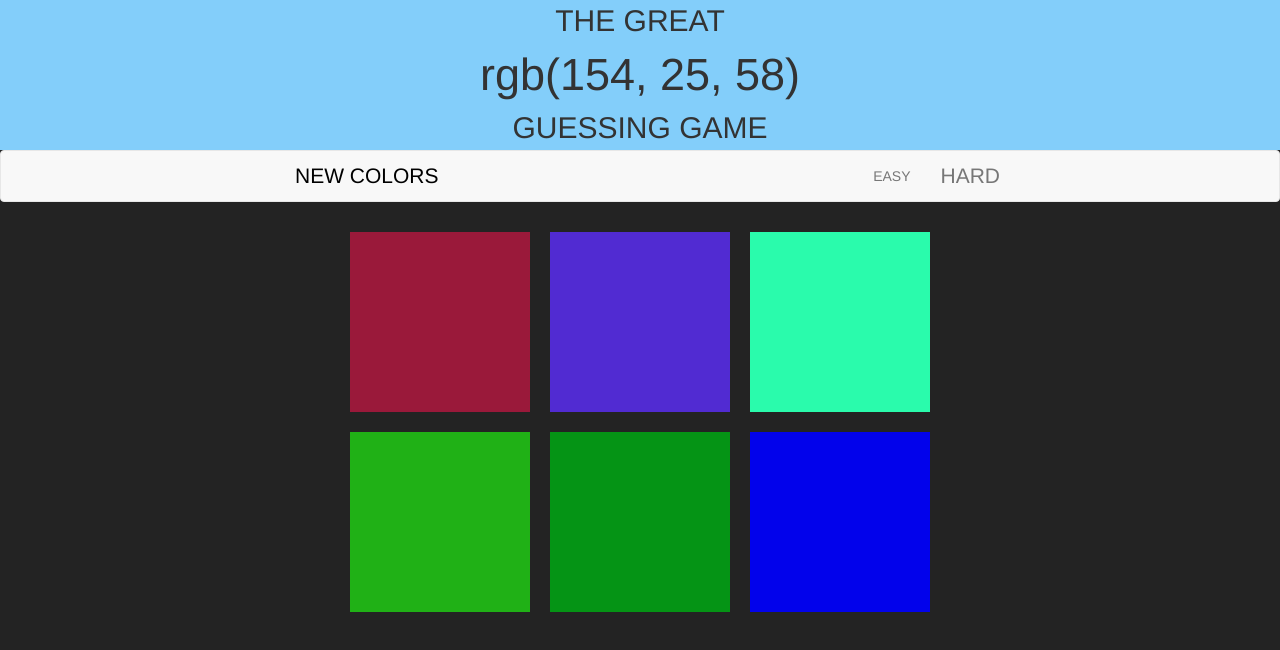
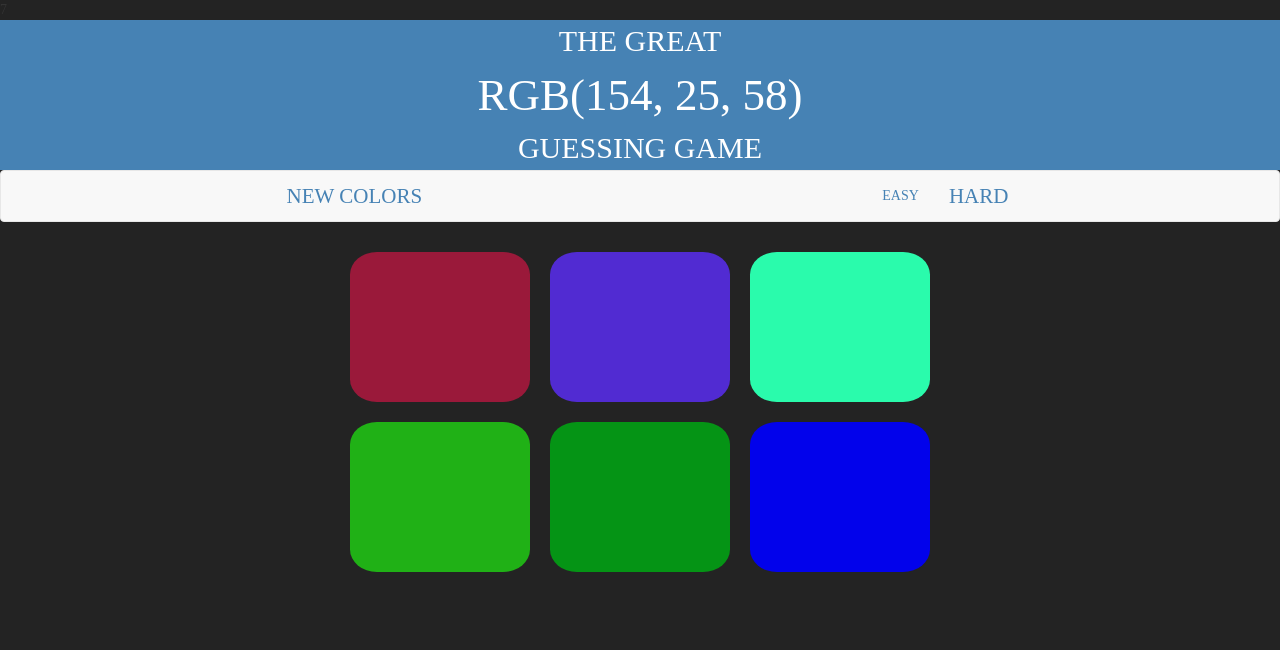
Before and after one commit to saithejagonavaram/color-game, a plain HTML site: page index.html in a window 1280 px wide. Drawn offline with Linux system fonts and the light colour scheme.

Commit message:
final update

```diff
--- a/colorgame.css
+++ b/colorgame.css
@@ -1,7 +1,7 @@
 .top
 {
 
-	background : rgb(131, 206, 250);
+	background : steelblue;
 /*	padding-left:40%;
 	padding-right: 40%;*/
 
@@ -15,6 +15,22 @@
 body
 {
 	background : #232323;
+	font-family: "Avenir","Montserrat";
+	text-transform:uppercase;
+	padding : 0;
+	/*transition: all 2.0s;*/
+}
+li a
+{
+	transition: all 0.6s;
+	 -webkit-transition : all 0.6s;
+     -moz-transition : all 0.6s;
+
+}
+
+a:hover
+{
+	color:steelblue;
 }
 p
 {
@@ -22,10 +38,10 @@ p
 	padding-bottom: 0;
 	margin-top: 0;
 	margin-bottom: 0;
-	font-size: 30px
-	/*width:200px;
-	margin: 0 auto;
-	text-align: center;*/
+	font-size: 30px;
+	color:white;
+
+
 }
 
 .square
@@ -34,29 +50,42 @@ p
 	background:rgb(255, 0, 0);
 	width:30%;
 	margin:1.66%;
-	padding-bottom: 30%;
+	padding-bottom: 25%;
 	float: left;
 
+   transition: background 0.6s;
+  border-radius: 15%;
+  -webkit-transition : background 0.6s;
+  -moz-transition : background 0.6s;
 
 
 }
 
 .selected
 {
-	/*background: rgb(131, 206, 250);*/
-	font-size: 1.5em;
+
+
+	 font-size: 1.5em;
 
 }
 .container
-{
-	max-width: 750px;
+{   max-height:200px;
+	max-width: 60%;
+	 height:60;
+	color:steelblue;
+	margin-bottom: 0px;
+
 }
 #gamedecider,#playagain
 {
 	font-size: 1.5em;
-	color:black;
+	color:steelblue;
 	text-align: center;
 	margin : 0 auto;
+}
+#gamedecider,#playagain,#esyBtn,#hrdBtn
+{
+color: steelblue;
 }
 #container
 {
--- a/colorgame.js
+++ b/colorgame.js
@@ -28,6 +28,7 @@ playagain1.addEventListener("click",function(){
 
               playagain1.textContent = "NEW COLOR";
              gamedecider.textContent=  "";
+             topclr.style.background="steelblue";
     if(mode=="easy")
     {
     	easymode();
@@ -50,6 +51,7 @@ playagain1.addEventListener("click",function(){
     {
 
           mode="easy";
+            gamedecider.textContent=  "";
          hrdBtn.classList.remove("selected");
          esyBtn.classList.add("selected");
 
@@ -102,6 +104,7 @@ playagain1.addEventListener("click",function(){
   {
 
             mode="hard";
+              gamedecider.textContent=  "";
              hrdBtn.classList.add("selected");
 	         esyBtn.classList.remove("selected");
             r=Math.floor(Math.random()*10000) %256;
--- a/index.html
+++ b/index.html
@@ -1,6 +1,6 @@
 <!DOCTYPE html>
 <html>
-<head>
+<head>7
 	<title>Color Game</title>
 <link rel="stylesheet" type="text/css" href="bootstrap.css">
 <link rel="stylesheet" type="text/css" href="colorgame.css">
```
